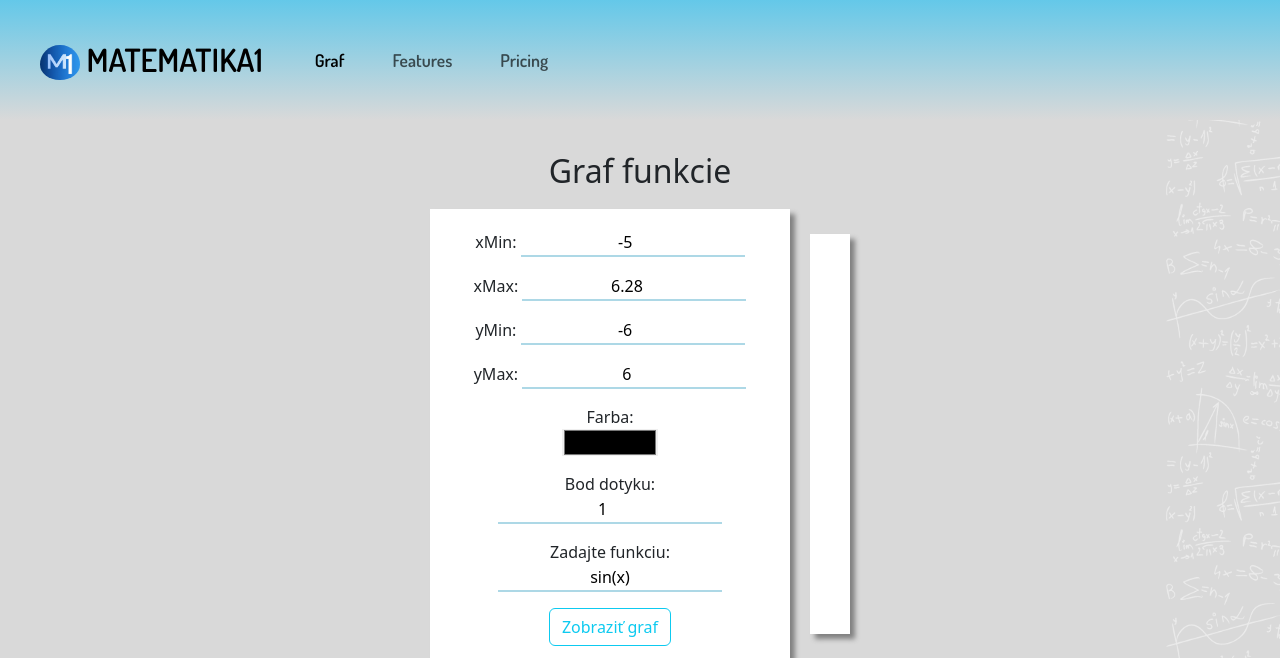
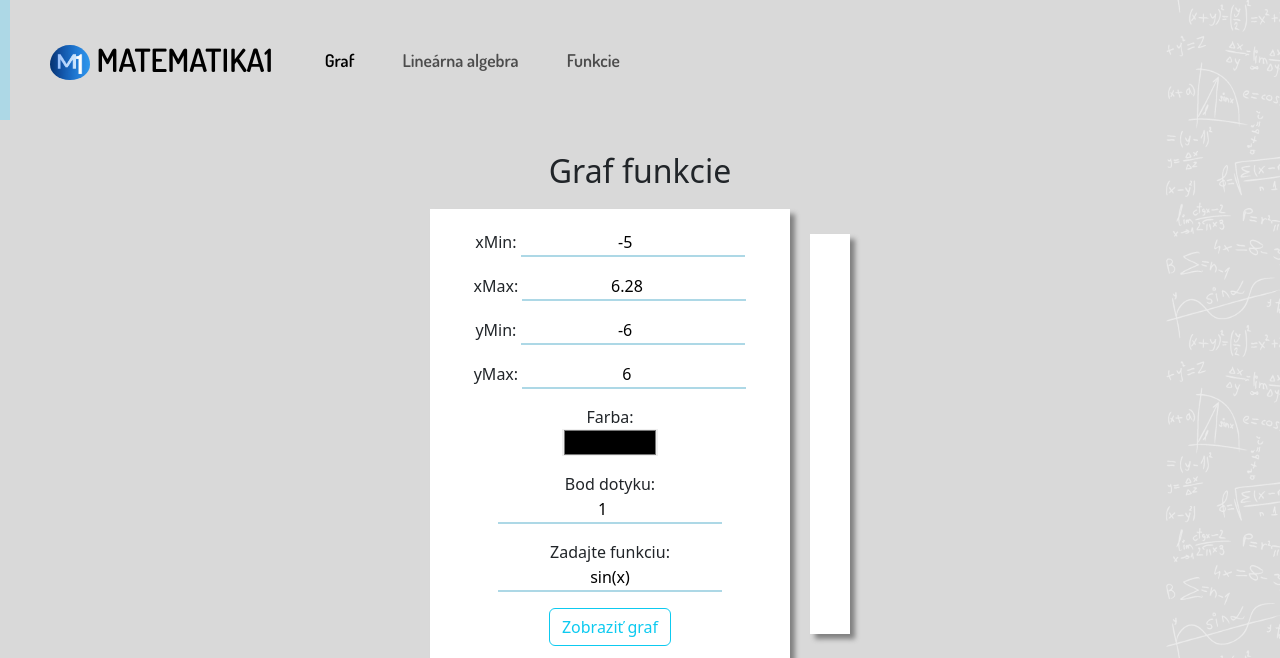
Before and after one commit to MarekBs/BP2023, a PHP site: page /graf_vsetko/index.html in a window 1280 px wide. Shown: the top 658 px of the page. Run offline with PHP 8.4, Linux system fonts and the light colour scheme; some libraries are stand-ins or nearby versions.

Commit message:
nav upgrade - graf

```diff
--- a/graf_vsetko/index.html
+++ b/graf_vsetko/index.html
@@ -35,10 +35,10 @@
             <a class="nav-link active" aria-current="page" href="#">Graf</a>
           </li>
           <li class="nav-item mx-auto">
-            <a class="nav-link" href="#">Features</a>
+            <a class="nav-link" href="#">Lineárna algebra</a>
           </li>
           <li class="nav-item mx-auto">
-            <a class="nav-link" href="#">Pricing</a>
+            <a class="nav-link" href="#">Funkcie</a>
           </li>
         </ul>
       </div>
--- a/graf_vsetko/styleGraf.css
+++ b/graf_vsetko/styleGraf.css
@@ -52,7 +52,7 @@ body {
 }
 
 nav {
-  background: linear-gradient(to bottom, #64c8e9, #d9d9d9);
+  border-left: 10px solid lightblue;
 }
 
 
```
